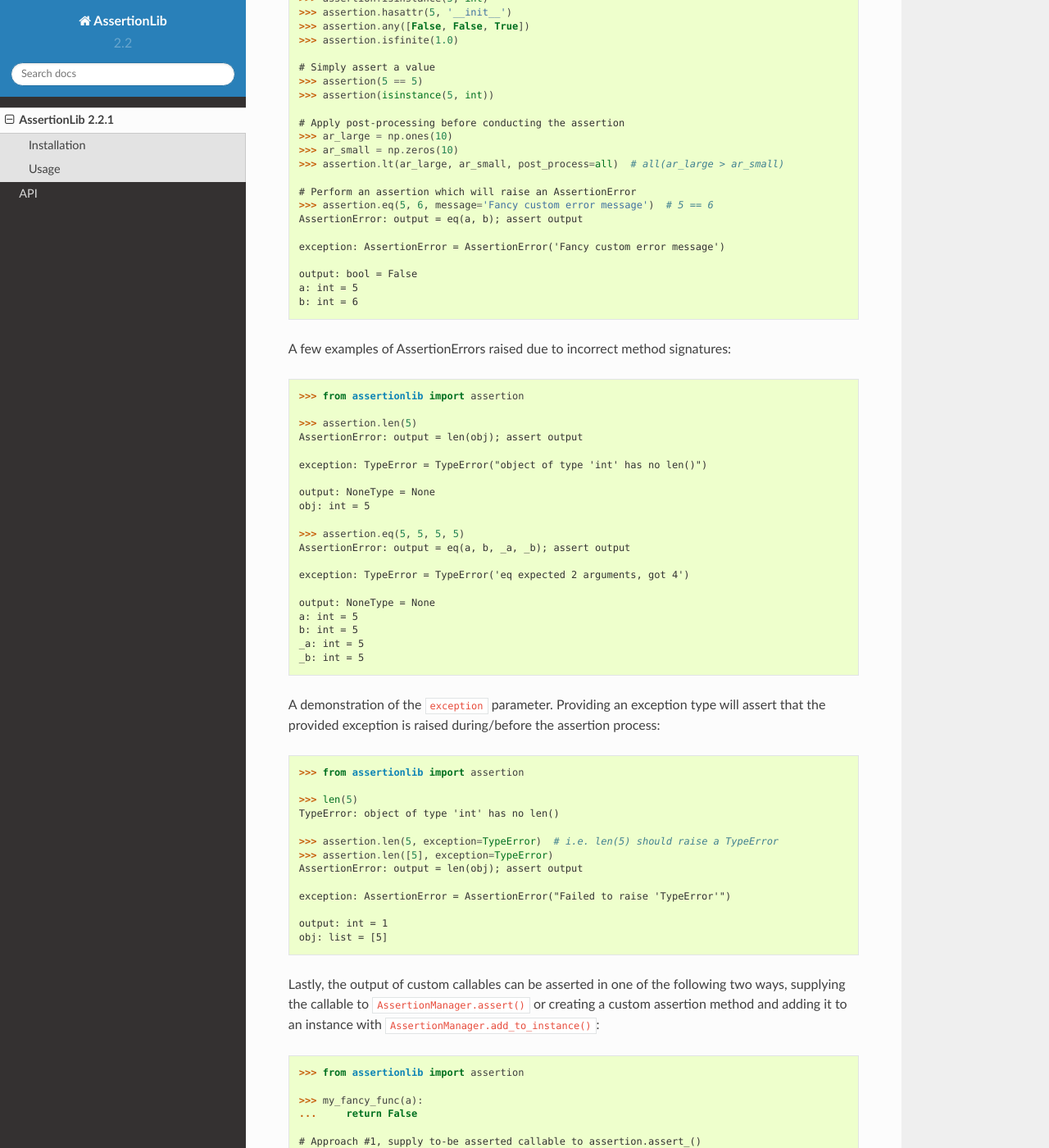
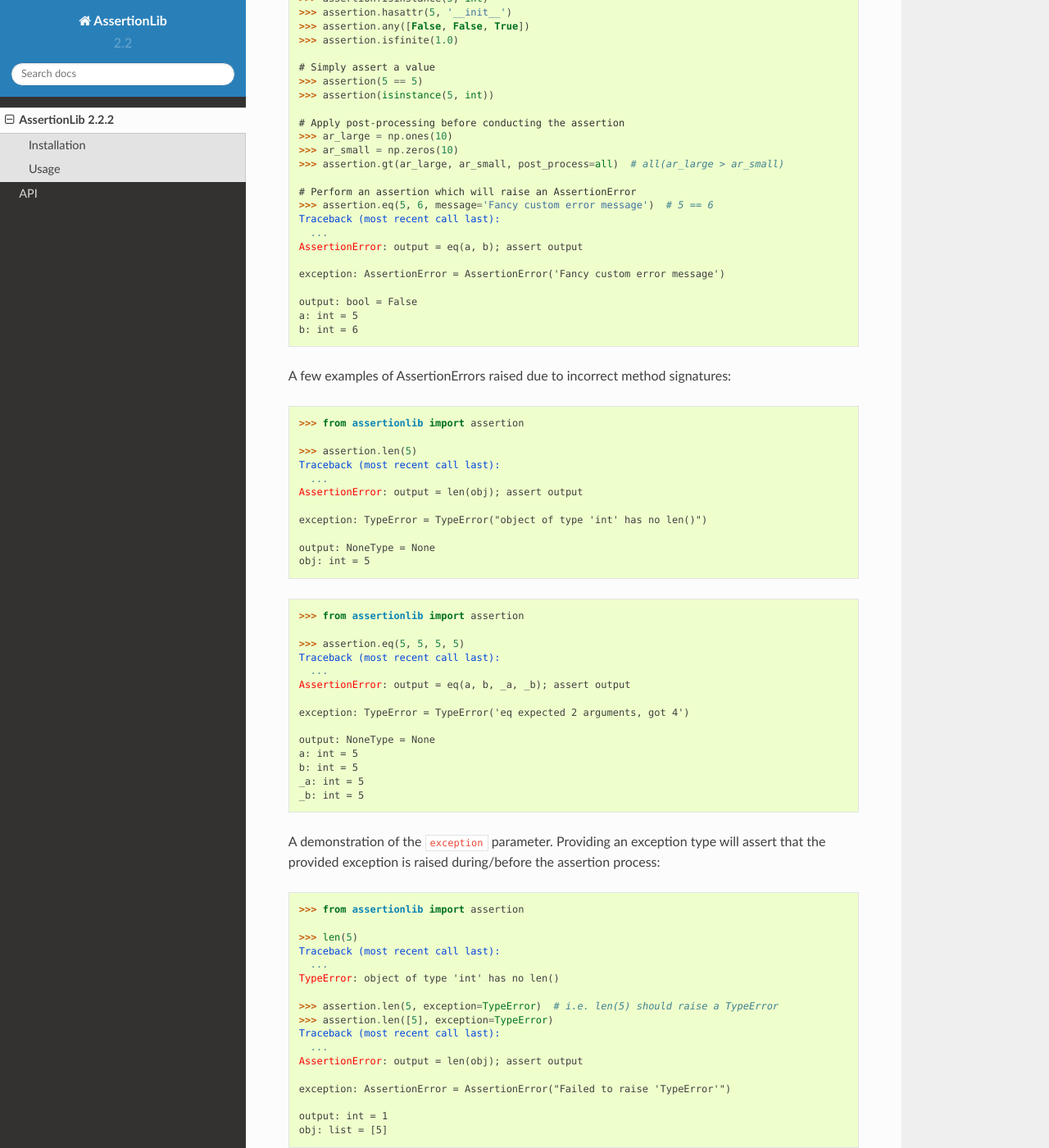
Before and after one commit to nlesc-nano/AssertionLib, a Sphinx documentation site: the page built from docs/includeme.rst, in a window 1280 px wide and 1400 px high, scrolled down 742 px. Shown: the whole window at 82% size. Built offline with Sphinx 7.4.7 and the Read the Docs theme 2.0.0, drawn with Linux system fonts in a browser that asks for light colours; some of the changed text lies outside the part shown.

```diff
--- a/README.rst
+++ b/README.rst
@@ -18,7 +18,7 @@
 
 
 ##################
-AssertionLib 2.2.1
+AssertionLib 2.2.2
 ##################
 
 A package for performing assertions and providing informative exception messages.
@@ -61,14 +61,16 @@ A few examples of some basic assertion:
     # Apply post-processing before conducting the assertion
     >>> ar_large = np.ones(10)
     >>> ar_small = np.zeros(10)
-    >>> assertion.lt(ar_large, ar_small, post_process=all)  # all(ar_large > ar_small)
+    >>> assertion.gt(ar_large, ar_small, post_process=all)  # all(ar_large > ar_small)
 
     # Perform an assertion which will raise an AssertionError
     >>> assertion.eq(5, 6, message='Fancy custom error message')  # 5 == 6
+    Traceback (most recent call last):
+      ...
     AssertionError: output = eq(a, b); assert output
-
+    <BLANKLINE>
     exception: AssertionError = AssertionError('Fancy custom error message')
-
+    <BLANKLINE>
     output: bool = False
     a: int = 5
     b: int = 6
@@ -80,18 +82,27 @@ A few examples of AssertionErrors raised due to incorrect method signatures:
     >>> from assertionlib import assertion
 
     >>> assertion.len(5)
+    Traceback (most recent call last):
+      ...
     AssertionError: output = len(obj); assert output
-
+    <BLANKLINE>
     exception: TypeError = TypeError("object of type 'int' has no len()")
-
+    <BLANKLINE>
     output: NoneType = None
     obj: int = 5
 
+
+.. code:: python
+
+    >>> from assertionlib import assertion
+
     >>> assertion.eq(5, 5, 5, 5)
+    Traceback (most recent call last):
+      ...
     AssertionError: output = eq(a, b, _a, _b); assert output
-
+    <BLANKLINE>
     exception: TypeError = TypeError('eq expected 2 arguments, got 4')
-
+    <BLANKLINE>
     output: NoneType = None
     a: int = 5
     b: int = 5
@@ -107,14 +118,18 @@ during/before the assertion process:
     >>> from assertionlib import assertion
 
     >>> len(5)
+    Traceback (most recent call last):
+      ...
     TypeError: object of type 'int' has no len()
 
     >>> assertion.len(5, exception=TypeError)  # i.e. len(5) should raise a TypeError
     >>> assertion.len([5], exception=TypeError)
+    Traceback (most recent call last):
+      ...
     AssertionError: output = len(obj); assert output
-
+    <BLANKLINE>
     exception: AssertionError = AssertionError("Failed to raise 'TypeError'")
-
+    <BLANKLINE>
     output: int = 1
     obj: list = [5]
 
@@ -124,27 +139,32 @@ method and adding it to an instance with ``AssertionManager.add_to_instance()``:
 
 .. code:: python
 
+    >>> from typing import Any
     >>> from assertionlib import assertion
 
-    >>> my_fancy_func(a):
+    >>> def my_fancy_func(a: Any) -> bool:
     ...     return False
 
     # Approach #1, supply to-be asserted callable to assertion.assert_()
     >>> assertion.assert_(my_fancy_func, 5)
+    Traceback (most recent call last):
+      ...
     AssertionError: output = my_fancy_func(a); assert output
-
+    <BLANKLINE>
     exception: AssertionError = AssertionError(None)
-
+    <BLANKLINE>
     output: bool = False
     a: int = 5
 
     # Approach #2, permanantly add a new bound method using assertion.add_to_instance()
     >>> assertion.add_to_instance(my_fancy_func)
     >>> assertion.my_fancy_func(5)
+    Traceback (most recent call last):
+      ...
     AssertionError: output = my_fancy_func(a); assert output
-
+    <BLANKLINE>
     exception: AssertionError = AssertionError(None)
-
+    <BLANKLINE>
     output: bool = False
     a: int = 5
 
--- a/assertionlib/__version__.py
+++ b/assertionlib/__version__.py
@@ -1 +1 @@
-__version__ = '2.2.1'
+__version__ = '2.2.2'
--- a/docs/conf.py
+++ b/docs/conf.py
@@ -51,8 +51,7 @@ extensions = [
     'sphinx.ext.mathjax',
     'sphinx.ext.viewcode',
     'sphinx.ext.autosummary',
-    'sphinx.ext.napoleon',
-    # 'sphinx_autodoc_typehints'  # ?????? AttributeError: 'function' object has no attribute '<locals>'
+    'sphinx.ext.napoleon'
 ]
 
 
@@ -80,7 +79,6 @@ copyright = f'{year}, {author}'
 # |version| and |release|, also used in various other places throughout the built documents.
 release = assertionlib.__version__  # The full version, including alpha/beta/rc tags.
 version = release.rsplit('.', 1)[0]  # The short X.Y version.
-
 
 
 # The language for content autogenerated by Sphinx. Refer to documentation
@@ -144,29 +142,6 @@ html_sidebars = {
 htmlhelp_basename = 'assertionlib_doc'
 
 
-# -- Options for LaTeX output ---------------------------------------------
-
-latex_elements = {
-    # The paper size ('letterpaper' or 'a4paper').
-    #
-    # 'papersize': 'letterpaper',
-
-    # The font size ('10pt', '11pt' or '12pt').
-    #
-    # 'pointsize': '10pt',
-
-    # Additional stuff for the LaTeX preamble.
-    #
-    # 'preamble': '',
-
-    # Latex figure (float) alignment
-    #
-    # 'figure_align': 'htbp',
-}
-
-
-
-
 # Grouping the document tree into LaTeX files. List of tuples
 # (source start file, target name, title,
 #  author, documentclass [howto, manual, or own class]).
@@ -216,8 +191,9 @@ intersphinx_mapping = {
 }
 
 
-# This value selects if automatically documented members are sorted alphabetical (value 'alphabetical'),
-# by member type (value 'groupwise') or by source order (value 'bysource').
+# This value selects if automatically documented members are sorted alphabetical
+# (value 'alphabetical'), by member type (value 'groupwise') or by source order
+# (value 'bysource').
 autodoc_member_order = 'bysource'
 
 
@@ -234,7 +210,8 @@ napoleon_google_docstring = False
 
 
 # True to use the .. admonition:: directive for the Example and Examples sections.
-# False to use the .. rubric:: directive instead. One may look better than the other depending on what HTML theme is used.
+# False to use the .. rubric:: directive instead. One may look better than the other
+# depending on what HTML theme is used.
 # Defaults to False.
 napoleon_use_admonition_for_examples = True
 
@@ -252,9 +229,10 @@ napoleon_use_admonition_for_references = True
 
 
 # A string of reStructuredText that will be included at the end of every source file that is read.
-# This is a possible place to add substitutions that should be available in every file (another being rst_prolog).
+# This is a possible place to add substitutions that should be available
+# in every file (another being rst_prolog).
 rst_epilog = """
-.. |plams.Settings| replace:: :class:`plams.Molecule<scm.plams.core.settings.Settings>`
+.. |plams.Settings| replace:: :class:`plams.Settings<scm.plams.core.settings.Settings>`
 .. |plams.Molecule| replace:: :class:`plams.Molecule<scm.plams.mol.molecule.Molecule>`
 .. |plams.Bond| replace:: :class:`plams.Bond<scm.plams.mol.bond.Bond>`
 .. |plams.Atom| replace:: :class:`plams.Atom<scm.plams.mol.atom.Atom>`
--- a/setup.cfg
+++ b/setup.cfg
@@ -12,7 +12,7 @@ source = assertionlib
 [tool:pytest]
 flake8-max-line-length = 100
 testpaths = tests
-addopts = --tb=short --cache-clear --flake8 --cov --cov-report xml --cov-report term --cov-report html --mypy tests assertionlib
+addopts = --tb=short --doctest-glob='*.py' --doctest-glob='*.rst' --doctest-modules --cache-clear --flake8 --cov --cov-report xml --cov-report term --cov-report html --mypy .
 
 # Define `python setup.py build_sphinx`
 [build_sphinx]
--- a/setup.py
+++ b/setup.py
@@ -1,13 +1,14 @@
 #!/usr/bin/env python
 # -*- coding: utf-8 -*-
 import os
+from typing import Dict
 
-from setuptools import setup
+from setuptools import setup  # type: ignore
 
 here = os.path.abspath(os.path.dirname(__file__))
 
 # To update the package version number, edit assertionlib/__version__.py
-version = {}
+version: Dict[str, str] = {}
 with open(os.path.join(here, 'assertionlib', '__version__.py')) as f:
     exec(f.read(), version)
 
```
Also changed, not shown: CHANGELOG.rst (+7 -0 lines), 3 other files.
